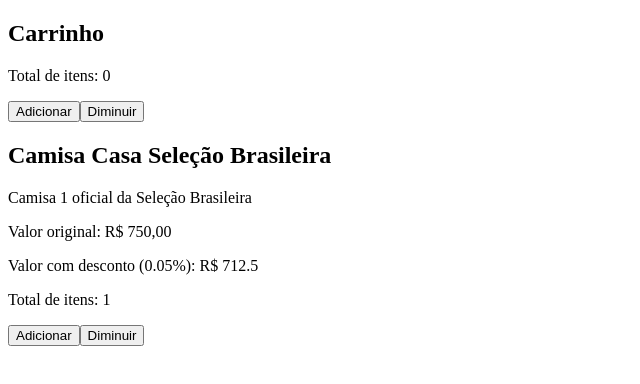
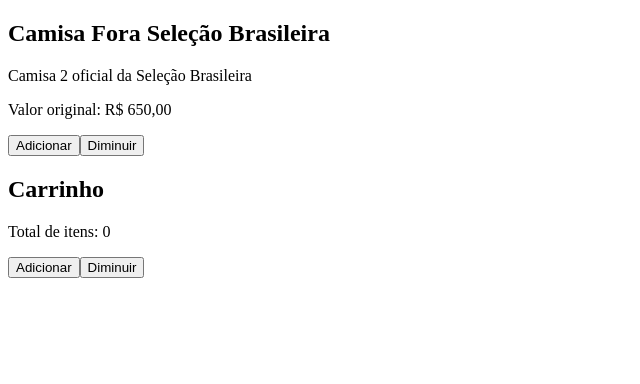
Before and after one commit to josuelustosa/TICHUB-iRede-Frontend, a Vue app: page / in a window 1280 px wide. Shown: the top 384 px of the page, without its empty margins (0-640 px from the left). Built offline with nearby package versions, Linux system fonts and the light colour scheme.

Commit message:
feat: criando componente para renderizar produto

```diff
--- a/src/App.vue
+++ b/src/App.vue
@@ -1,5 +1,6 @@
 <script lang="ts">
 import { Product } from './model/product.model'
+import ProductCard from './components/ProductCard.vue'
 
 export default {
   data() {
@@ -7,12 +8,20 @@
       cart: {
         total: 0,
       },
-      product: new Product(
-        'Camisa Casa Seleção Brasileira',
-        'Camisa 1 oficial da Seleção Brasileira',
-        750,
-        0.05,
-      ),
+      products: [
+        new Product(
+          'Camisa Casa Seleção Brasileira',
+          'Camisa 1 oficial da Seleção Brasileira',
+          750,
+          0.05,
+        ),
+        new Product(
+          'Camisa Fora Seleção Brasileira',
+          'Camisa 2 oficial da Seleção Brasileira',
+          650,
+          0.02,
+        ),
+      ],
     }
   },
   methods: {
@@ -23,28 +32,17 @@
       this.cart.total -= 1
     },
   },
+  components: { ProductCard },
 }
 </script>
 
 <template>
   <main>
+    <ProductCard :product="products[1]" />
+
     <article>
       <h1>Carrinho</h1>
       <p>Total de itens: {{ cart.total }}</p>
-
-      <button @click="addItem()">Adicionar</button>
-      <button @click="decrementItem()">Diminuir</button>
-    </article>
-
-    <article>
-      <h1>{{ product.title }}</h1>
-      <p>{{ product.description }}</p>
-      <p>Valor original: R$ {{ product.price.toFixed(2).replace('.', ',') }}</p>
-      <p>
-        Valor com desconto ({{ product.discount }}%): R$
-        {{ product.price - product.price * product.discount }}
-      </p>
-      <p>Total de itens: {{ cart.total + 1 }}</p>
 
       <button @click="addItem()">Adicionar</button>
       <button @click="decrementItem()">Diminuir</button>
--- a/src/components/ExampleComponent1/index.ts
+++ /dev/null
@@ -1 +0,0 @@
-// ExampleComponent1
--- a/src/components/ExampleComponent2/index.ts
+++ /dev/null
@@ -1 +0,0 @@
-// ExampleComponent1
--- /dev/null
+++ b/src/components/ProductCard.vue
@@ -0,0 +1,27 @@
+<script lang="ts">
+import { defineComponent } from 'vue'
+
+export default defineComponent({
+  props: {
+    product: {
+      type: Object,
+      // required: true,
+    },
+  },
+})
+</script>
+
+<template>
+  <article>
+    <h1>{{ product?.title }}</h1>
+    <p>{{ product?.description }}</p>
+    <p>Valor original: R$ {{ product?.price.toFixed(2).replace('.', ',') }}</p>
+    <!-- <p>
+      Valor com desconto ({{ product?.discount * 100 }}%): R$
+      {{ product?.discountedPrice.toFixed(2).replace('.', ',') }}
+    </p> -->
+
+    <button @click="$emit('add-item')">Adicionar</button>
+    <button @click="$emit('decrement-item')">Diminuir</button>
+  </article>
+</template>
```
